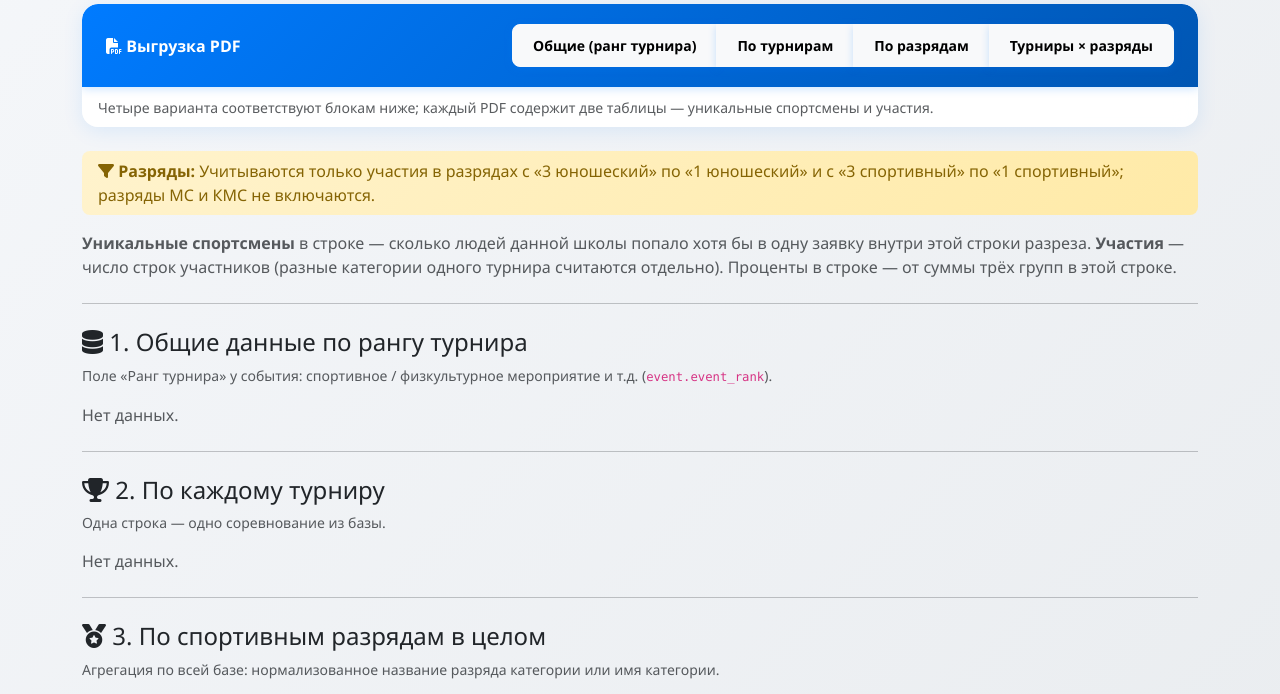
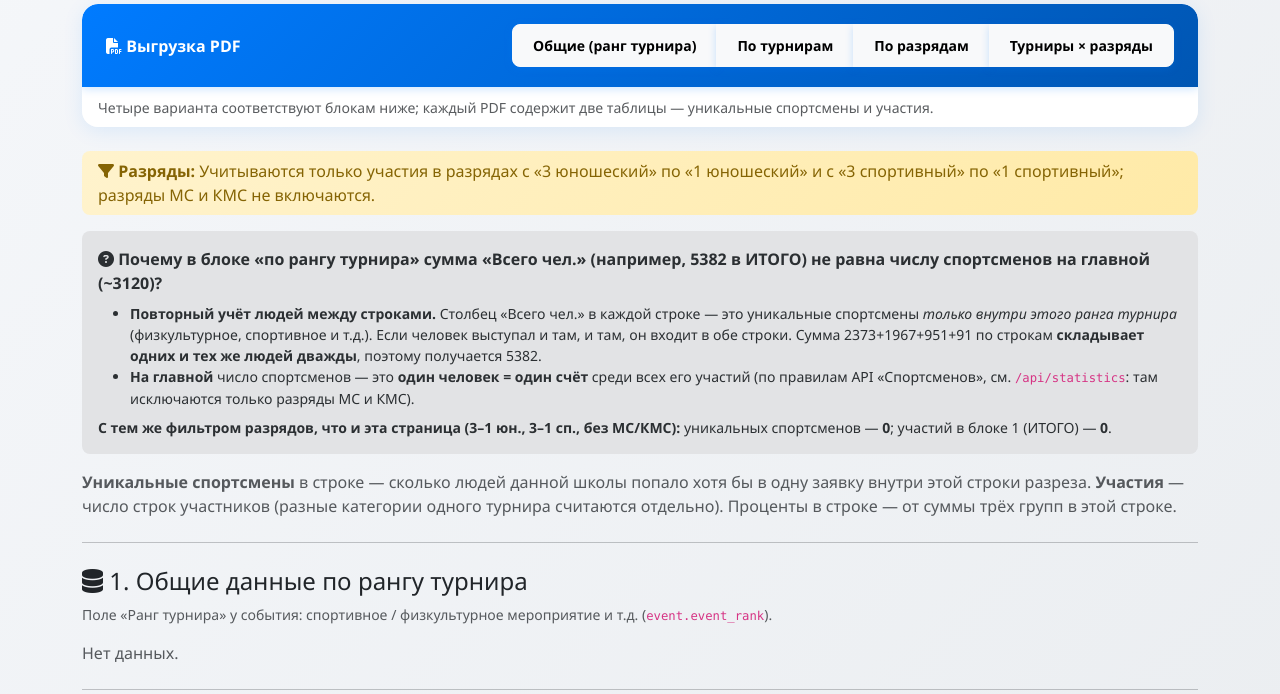
Before and after one commit to AndryshaDenisov1488/calcfigurebase, a Flask app: page /school-segment-event-ranks in a window 1280 px wide; the page is wider, and only the part inside the window is pictured. Shown: the part 176-870 px from the top of that part. Run offline with Flask 3, Linux system fonts and the light colour scheme; data that the repository does not hold is empty; some libraries are stand-ins or nearby versions.

Commit message:
Пояснение: сумма «Всего чел.» по рангам турнира ≠ глобально уникальные; счётчик DISTINCT в сводке и PDF.
Co-authored-by: Cursor <cursoragent@cursor.com>

```diff
--- a/routes/analytics.py
+++ b/routes/analytics.py
@@ -280,6 +280,7 @@ def school_segment_event_ranks():
         build_per_category_school_segment_report,
         build_per_event_category_school_segment_report,
         build_per_event_school_segment_report,
+        count_distinct_athletes_filtered,
     )
 
     reports = {
@@ -288,7 +289,13 @@ def school_segment_event_ranks():
         'categories': build_per_category_school_segment_report(db.session),
         'event_categories': build_per_event_category_school_segment_report(db.session),
     }
-    return render_template('school_segment_event_rank.html', reports=reports)
+
+    distinct_athletes_filtered = count_distinct_athletes_filtered(db.session)
+    return render_template(
+        'school_segment_event_rank.html',
+        reports=reports,
+        distinct_athletes_filtered=distinct_athletes_filtered,
+    )
 
 
 @analytics_bp.route('/school-segment-report.pdf')
@@ -300,6 +307,7 @@ def school_segment_report_pdf():
         build_per_category_school_segment_report,
         build_per_event_category_school_segment_report,
         build_per_event_school_segment_report,
+        count_distinct_athletes_filtered,
     )
 
     kind = (request.args.get('kind') or 'overall').strip().lower()
@@ -313,6 +321,7 @@ def school_segment_report_pdf():
         kind = 'overall'
 
     report = builders[kind](db.session)
+    report['distinct_athletes_filtered'] = count_distinct_athletes_filtered(db.session)
     pdf_bytes = generate_school_segment_pdf_bytes(report, kind)
     filename = f'school-segment-{kind}-{date.today().isoformat()}.pdf'
     return send_file(
--- a/services/school_segment_stats.py
+++ b/services/school_segment_stats.py
@@ -1,6 +1,6 @@
 #!/usr/bin/env python3
 # -*- coding: utf-8 -*-
-"""Статистика участий МАФКК / ЦСКА (Жук) / коммерческие школы в разных разрезах."""
+"""Статистика участий МАФКК / ЦСКА (Жук) / коммерческие школы (только разряды 3–1 юн. и 3–1 сп., без МС/КМС)."""
 
 from collections import defaultdict
 from datetime import date
@@ -62,6 +62,19 @@ def _allowed_category_rank_clause():
     eff = _effective_category_label_raw()
     prefix_ok = or_(*[eff.like(pref + '%') for pref in ALLOWED_CATEGORY_RANK_PREFIXES])
     return and_(prefix_ok, eff.notin_(MS_KMS_NORMALIZED_NAMES))
+
+
+def count_distinct_athletes_filtered(session):
+    """Сколько разных спортсменов имеют хотя бы одно участие с учётом фильтра разрядов этой сводки."""
+    n = (
+        session.query(func.count(func.distinct(Athlete.id)))
+        .select_from(Participant)
+        .join(Athlete, Participant.athlete_id == Athlete.id)
+        .join(Category, Participant.category_id == Category.id)
+        .filter(_allowed_category_rank_clause())
+        .scalar()
+    )
+    return int(n or 0)
 
 
 def _pct(numerator: int, denominator: int) -> float:
--- a/templates/school_segment_event_rank.html
+++ b/templates/school_segment_event_rank.html
@@ -173,6 +173,19 @@
     <i class="fas fa-filter"></i> <strong>Разряды:</strong> {{ meta.rank_filter_note }}
 </div>
 
+<div class="alert alert-secondary py-3">
+    <p class="mb-2"><strong><i class="fas fa-question-circle"></i> Почему в блоке «по рангу турнира» сумма «Всего чел.» (например, 5382 в ИТОГО) не равна числу спортсменов на главной (~3120)?</strong></p>
+    <ul class="small mb-2">
+        <li><strong>Повторный учёт людей между строками.</strong> Столбец «Всего чел.» в каждой строке — это уникальные спортсмены <em>только внутри этого ранга турнира</em> (физкультурное, спортивное и т.д.). Если человек выступал и там, и там, он входит в обе строки. Сумма 2373+1967+951+91 по строкам <strong>складывает одних и тех же людей дважды</strong>, поэтому получается 5382.</li>
+        <li><strong>На главной</strong> число спортсменов — это <strong>один человек = один счёт</strong> среди всех его участий (по правилам API «Спортсменов», см. <code>/api/statistics</code>: там исключаются только разряды МС и КМС).</li>
+    </ul>
+    <p class="mb-0 small">
+        <strong>С тем же фильтром разрядов, что и эта страница (3–1 юн., 3–1 сп., без МС/КМС):</strong>
+        уникальных спортсменов — <strong>{{ distinct_athletes_filtered }}</strong>;
+        участий в блоке 1 (ИТОГО) — <strong>{{ reports.overall.totals_row.total_participations }}</strong>.
+    </p>
+</div>
+
 <p class="text-muted">
     <strong>Уникальные спортсмены</strong> в строке — сколько людей данной школы попало хотя бы в одну заявку внутри этой строки разреза.
     <strong>Участия</strong> — число строк участников (разные категории одного турнира считаются отдельно).
```
Also changed, not shown: services/pdf_generator.py (+7 -0 lines).
